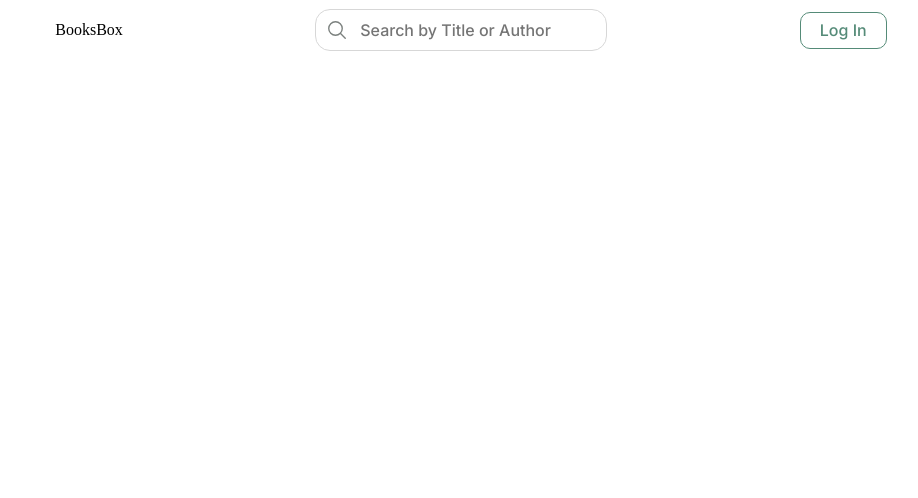
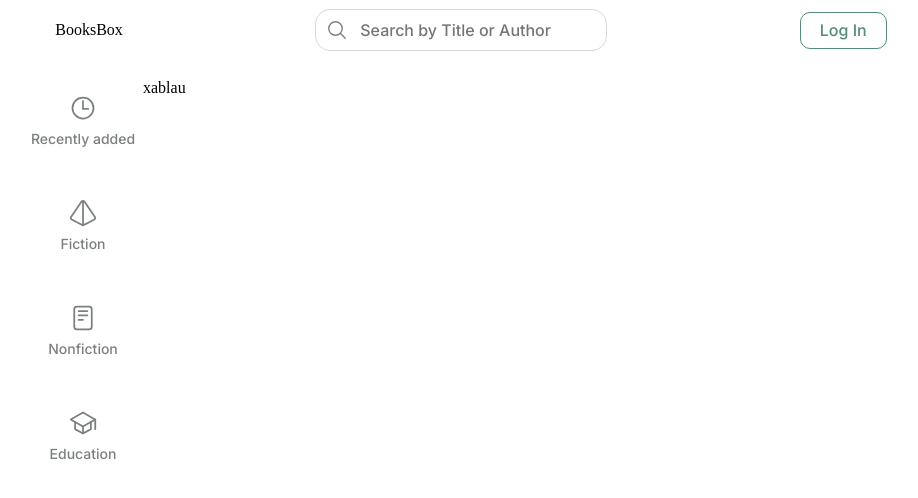
Before and after one commit to vianaz/projeto14-boot-front, a React (Create React App) app: page / in a window 1280 px wide. Shown: the top 498 px of the page, without its empty margins (169-1087 px from the left). Built offline with nearby package versions, Linux system fonts and the light colour scheme.

Commit message:
aside done

```diff
--- /dev/null
+++ b/src/Home/Aside.js
@@ -0,0 +1,54 @@
+import styled from "styled-components";
+
+export default function Aside() {
+	const typesBooks = [
+		{ iconName: "time-outline", type: "Recently added" },
+		{ iconName: "prism-outline", type: "Fiction" },
+		{ iconName: "reader-outline", type: "Nonfiction" },
+		{ iconName: "school-outline", type: "Education" },
+	];
+
+	return (
+		<Main>
+			{typesBooks.map((element) => {
+				return (
+					<div className='icon-container' key={element.type}>
+						<ion-icon name={element.iconName}></ion-icon>
+						<p>{element.type}</p>
+					</div>
+				);
+			})}
+		</Main>
+	);
+}
+
+const Main = styled.aside`
+	display: grid;
+	grid-template-columns: 1fr;
+	gap: 10px;
+	.icon-container {
+		display: flex;
+		flex-direction: column;
+		align-items: center;
+		justify-content: center;
+		height: 80px;
+		width: 120px;
+		margin-bottom: 15px;
+		border-radius: 7px;
+
+		font-family: "Inter";
+		font-weight: 500;
+		font-size: 14px;
+		color: #7b807e;
+
+		ion-icon {
+			font-size: 28px;
+			margin-bottom: 10px;
+		}
+	}
+	.icon-container:hover {
+		cursor: pointer;
+		background-color: #d7d7d7;
+		color: #558b78;
+	}
+`;
--- /dev/null
+++ b/src/Home/Content.js
@@ -0,0 +1,3 @@
+export default function Content() {
+    return <div>xablau</div>
+}
--- a/src/Home/index.js
+++ b/src/Home/index.js
@@ -1,10 +1,24 @@
+import styled from 'styled-components';
 
 import Header from "../Components/Header";
+import Aside from './Aside';
+import Content from './Content';
 
 export default function Home() {
     return (
         <>
             <Header />
+            <Main>
+                <Aside />
+                <Content />
+            </Main>
         </>
     )
 }
+
+const Main = styled.main`
+  display: flex;
+  margin-top: 80px;
+  width: 70%;
+
+`;
```
